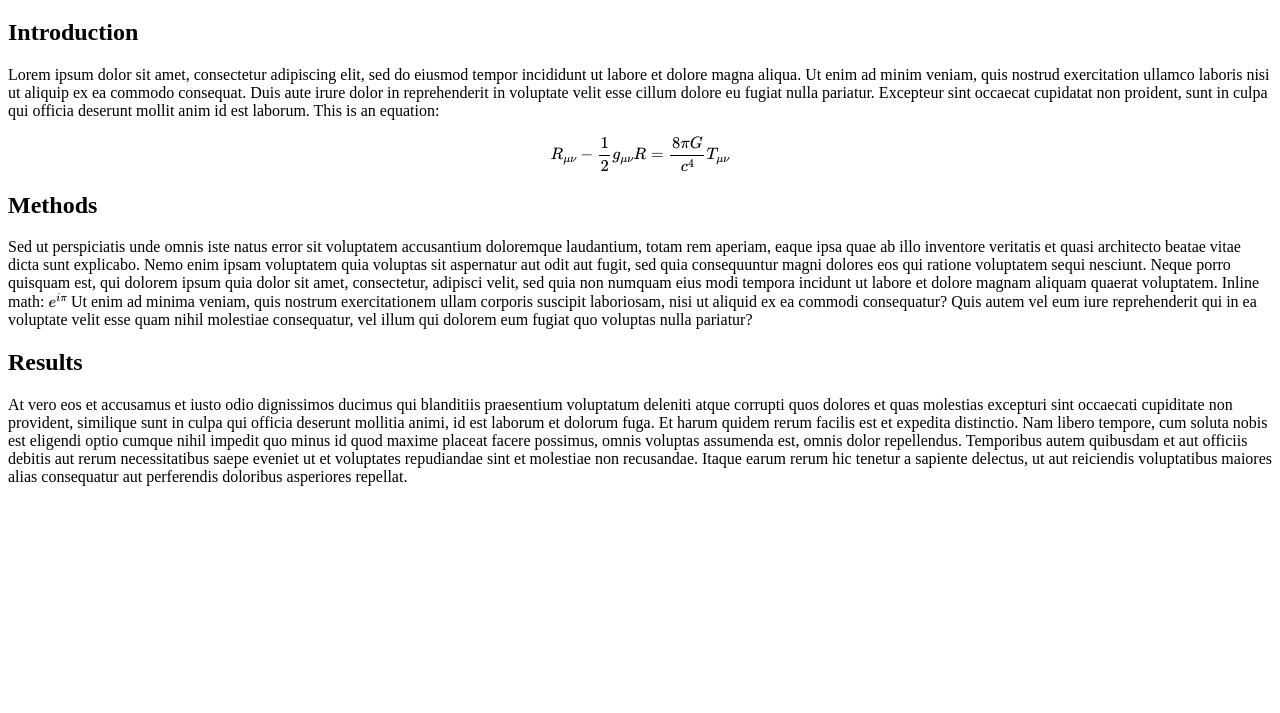
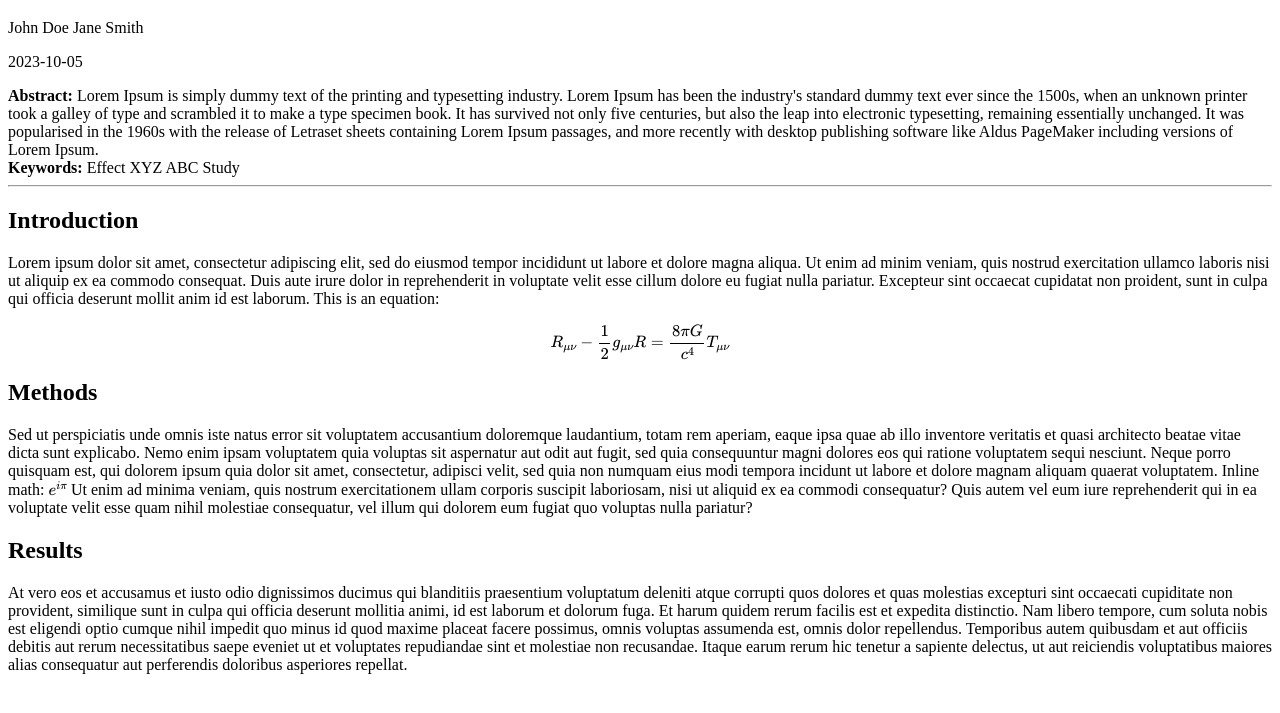
Before and after one commit to jacopouggeri/fern, an Eleventy site: page articles/sample-article/index.md in a window 1280 px wide. Shown: the part 61-774 px from the top of the page. Built offline with nearby package versions, Linux system fonts and the light colour scheme; Eleventy itself is replaced by a stand-in of ours; files that its build step writes are made by us from their sources.

Commit message:
Templating skeleton started

```diff
--- /dev/null
+++ b/_includes/article.njk
@@ -0,0 +1,37 @@
+{% extends "base.njk" %}
+
+{% block content %}
+    <h1>{{ title }}</h1>
+
+    <div class="authors">
+        {% for author in authors %}
+            <span class="author"
+                    data-affiliation="{{ author.affiliation }}"
+                    data-email="{{ author.email }}">
+                <a>{{ author.name }}</a>
+            </span>
+        {% endfor %}
+        <div class="author-details"></div><!-- This div will display hovered author details -->
+    </div>
+
+    <p>{{ date }}</p>
+
+    {% if abstract %}
+        <div class="abstract">
+            <strong>Abstract:</strong> {{ abstract }}
+        </div>
+    {% endif %}
+
+    {% if keywords %}
+        <div class="keywords">
+            <strong>Keywords:</strong>
+            {% for keyword in keywords %}
+                <span>{{ keyword }}</span>
+            {% endfor %}
+        </div>
+    {% endif %}
+    <hr>
+
+    {{ content | safe }}
+
+{% endblock %}
--- a/_includes/base.njk
+++ b/_includes/base.njk
@@ -6,8 +6,7 @@
         {% include "header.njk" %}
     </header>
     <main>
-        <h1>{{ title }}</h1>
-        {{ content | safe }}
+        {% block content %}{% endblock %}
     </main>
     <footer>
         {% include "footer.njk" %}
--- a/articles/sample-article/index.md
+++ b/articles/sample-article/index.md
@@ -23,7 +23,7 @@ figures:
     file: "figure2.png"
     caption: "A graph showing ABC over time."
 citationStyle: "ieee" # "apa", "mla", "ieee"
-layout: base.njk
+layout: article.njk
 ---
 
 ## Introduction
```
Also changed, not shown: hugo/workflows/hugo.yaml (renamed from .github/workflows/hugo.yaml), 3 other files.
